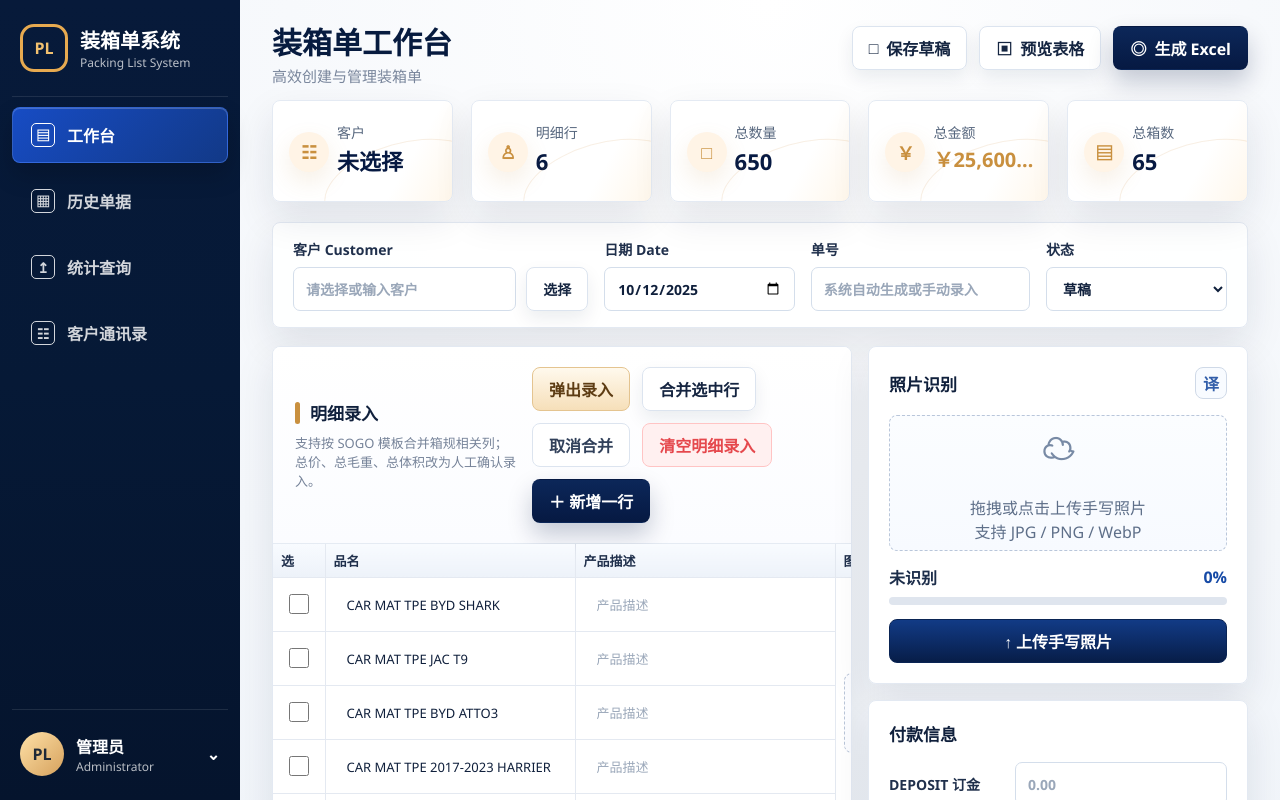
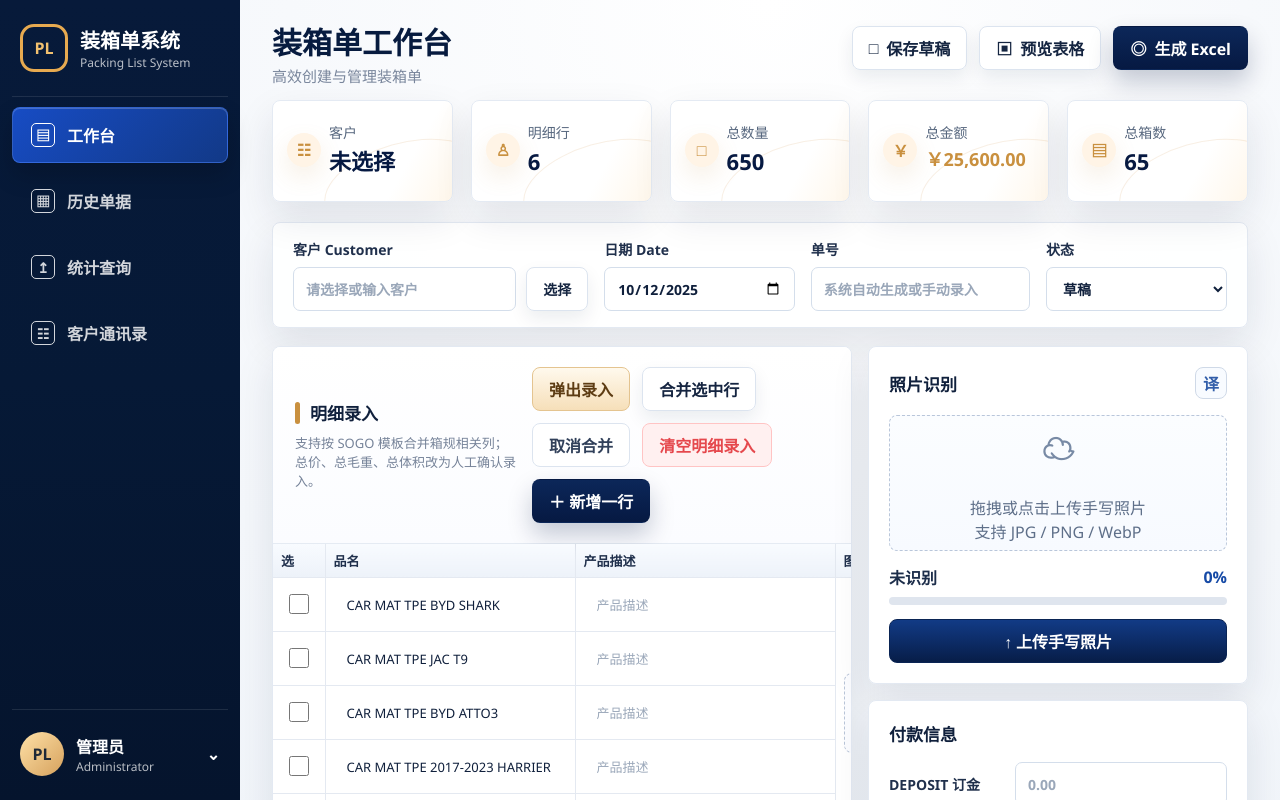
Before and after one commit to godrich140/Godrich-HUB, a React (Vite) app in the folder frontend/: page / in a window 1280 px wide. Shown: the top 800 px of the page. Built offline with nearby package versions, Linux system fonts and the light colour scheme.

Commit message:
Fix summary card overflow

```diff
--- a/frontend/src/styles.css
+++ b/frontend/src/styles.css
@@ -282,7 +282,7 @@ h2 {
   overflow: hidden;
   border: 1px solid #e4eaf3;
   border-radius: 8px;
-  padding: 21px 10px 14px 64px;
+  padding: 21px 10px 14px 56px;
   background: linear-gradient(120deg, #fff 0%, #fff 72%, #fff7eb 100%);
   box-shadow: var(--shadow);
 }
@@ -301,16 +301,16 @@ h2 {
 
 .summary-icon {
   position: absolute;
-  left: 16px;
-  top: 31px;
+  left: 14px;
+  top: 32px;
   display: grid;
-  width: 40px;
-  height: 40px;
+  width: 34px;
+  height: 34px;
   place-items: center;
   border-radius: 999px;
   background: #fff4e6;
   color: var(--gold);
-  font-size: 18px;
+  font-size: 16px;
   font-weight: 800;
   box-shadow: 0 10px 24px rgba(201, 144, 63, 0.14);
 }
@@ -333,7 +333,7 @@ h2 {
 
 .summary-card strong.money {
   color: var(--gold);
-  font-size: 20px;
+  font-size: 18px;
 }
 
 .form-band,
```
